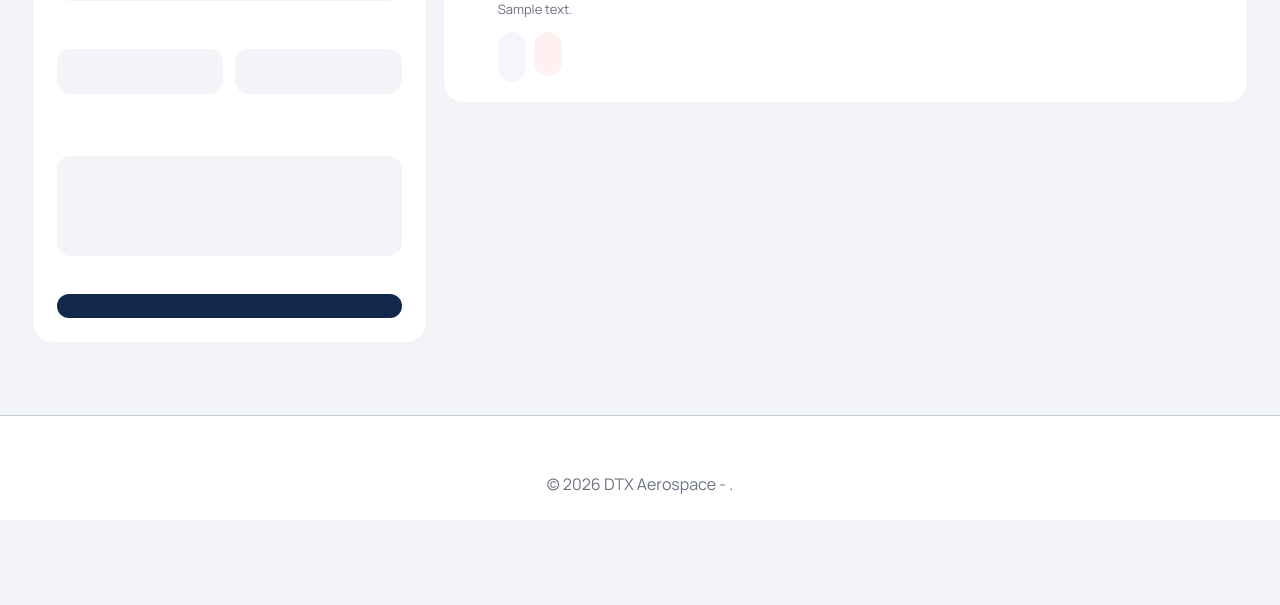
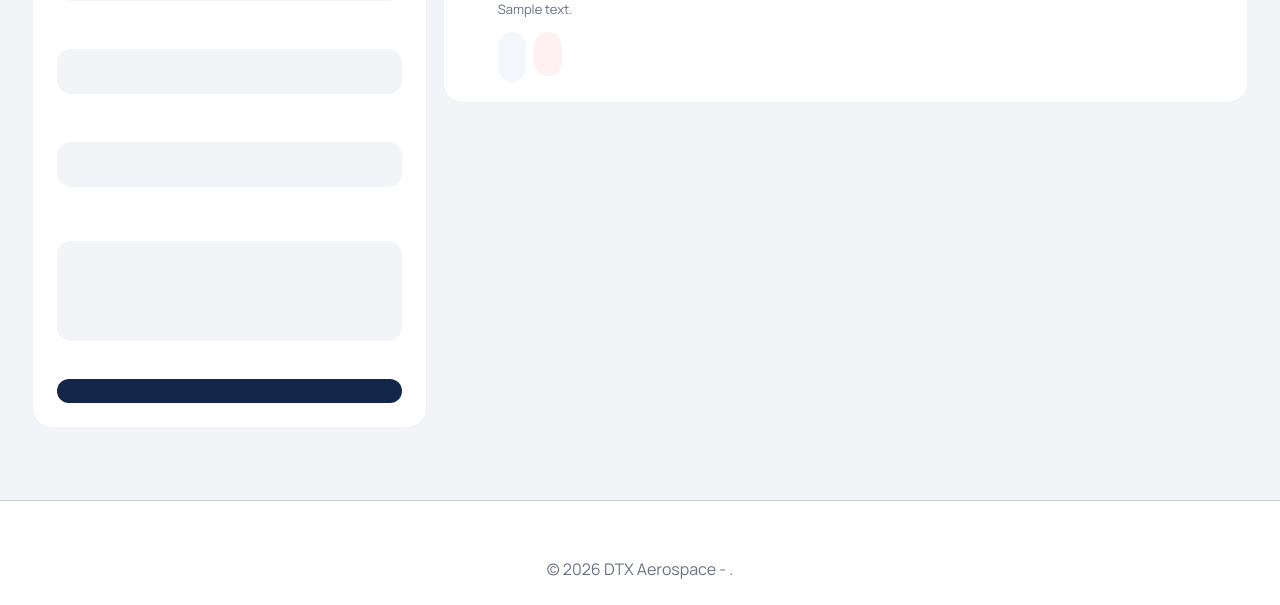
Before and after one commit to matheusth16/sistema-chamados-dtx, a Python web app: template app/templates/admin_categorias.html in a window 1280 px wide. Shown: the part 355-960 px from the top of the page. Before the commit the page ends 875 px from the top, so only its background shows below. Run offline with Jinja, Linux system fonts and the light colour scheme; the template is opened without the code that fills it: most values are stand-ins (such as "Sample title", 1, 10 or a date in 2020); some libraries are stand-ins or nearby versions.

Commit message:
fix(categorias): Corrige alinhamento dos campos EN/ES no form de setor
Grid de 2 colunas quebrava quando o label 'Name (Spanish) - optional'
precisava de 2 linhas, desalinhando os inputs. Empilha os campos em
vez de lado a lado - mais robusto no card estreito da aba Setores.

Co-Authored-By: Claude <noreply@anthropic.com>

```diff
--- a/app/templates/admin_categorias.html
+++ b/app/templates/admin_categorias.html
@@ -59,7 +59,6 @@
                    placeholder="{{ t('ex_maintenance') }}"
                    class="bento-form">
           </div>
-          <div class="grid grid-cols-2 gap-3">
           <div>
             <label for="setor-nome-en" class="bento-field-label plain">{{ t('name_english_optional') }}</label>
             <input type="text" id="setor-nome-en" name="nome_en" class="bento-form">
@@ -67,9 +66,8 @@
           <div>
             <label for="setor-nome-es" class="bento-field-label plain">{{ t('name_spanish_optional') }}</label>
             <input type="text" id="setor-nome-es" name="nome_es" class="bento-form">
+            <p style="font-size:12px; color:var(--color-surface-muted); margin-top:6px;">{{ t('auto_translated_note') }}</p>
           </div>
-          </div>
-          <p style="font-size:12px; color:var(--color-surface-muted); margin-top:-8px;">{{ t('auto_translated_note') }}</p>
           <div>
             <label for="setor-descricao" class="bento-field-label plain">{{ t('description_optional') }}</label>
             <textarea id="setor-descricao" name="descricao_pt"
@@ -347,7 +345,7 @@
         </div>
 
         <!-- Traduções manuais opcionais — só setor -->
-        <div id="campo-traducoes" class="hidden grid grid-cols-2 gap-3">
+        <div id="campo-traducoes" class="hidden space-y-4">
           <div>
             <label for="modal-nome-en" class="bento-field-label plain">{{ t('name_english_optional') }}</label>
             <input type="text" id="modal-nome-en" name="nome_en" class="bento-form">
```
Lines whose indentation alone changed are shown as unchanged.
